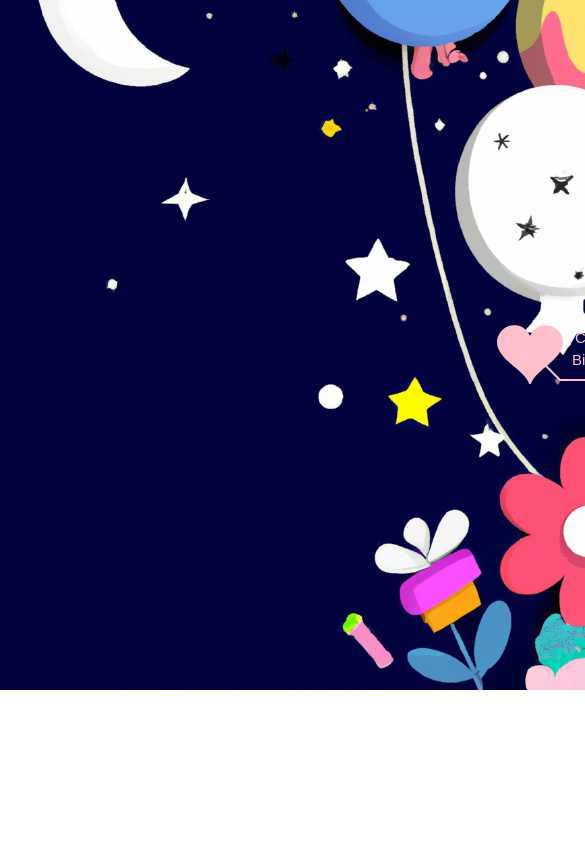
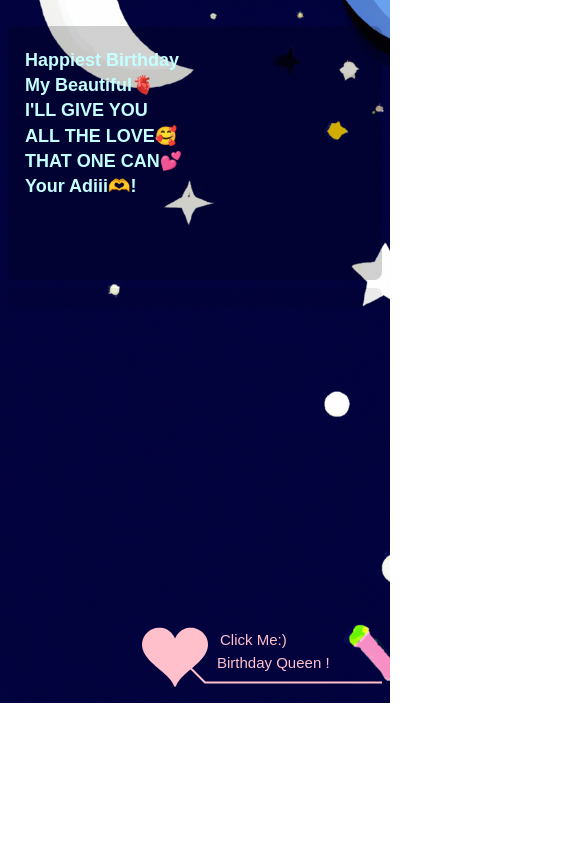
Before and after one commit to Adityaxenox/Birthday, a plain HTML site: page index.html in a window 390 px wide. Shown: the top 844 px of the page, 585 px wide, since content can reach past the window. Drawn offline with Linux system fonts and the light colour scheme.

Commit message:
Update default.css

```diff
--- a/file/default.css
+++ b/file/default.css
@@ -1,3 +1,8 @@
+/* default.css - responsive / mobile-friendly version
+   Replaces fixed 1100x680 layout with fluid, aspect-preserving layout.
+*/
+
+/* --- Base / Desktop (original styles, preserved) --- */
 body {
   margin: 0;
   padding: 0;
@@ -16,13 +21,23 @@ a {
 #main {
   width: 100%;
 }
+
+/* Legacy desktop wrapper kept as baseline */
+:root{
+  --desktop-width: 1100px;
+  --desktop-height: 680px;
+}
+
+/* Desktop / baseline styles (kept for large screens) */
 #wrap {
   position: relative;
   margin: 0 auto;
-  width: 1100px;
-  height: 680px;
+  width: var(--desktop-width);
+  height: var(--desktop-height);
   margin-top: 10px;
+  overflow: hidden;
 }
+
 #text {
   width: 272px;
   height: 560px;
@@ -58,8 +73,9 @@ a {
 }
 #canvas {
   margin: 0 auto;
-  width: 1100px;
-  height: 680px;
+  width: var(--desktop-width);
+  height: var(--desktop-height);
+  display: block;
 }
 #error {
   margin: 0 auto;
@@ -82,5 +98,154 @@ a {
   margin-top:450px;
   font-size: 25px;
   font-family: monospace;
+}
 
+/* --- RESPONSIVE ADDITIONS (mobile-first safety / conversions) --- */
+
+/* Make wrapper fluid while preserving the desktop aspect on wide screens */
+#wrap {
+  width: 100%;
+  max-width: var(--desktop-width);
+  aspect-ratio: 1100 / 680; /* keep original ratio by default */
+  height: auto;
+  box-sizing: border-box;
 }
+
+/* Make canvas scale to wrapper */
+#canvas {
+  width: 100%;
+  height: 100%;
+  max-width: var(--desktop-width);
+  box-sizing: border-box;
+  display: block;
+}
+
+/* Convert absolute pixel positions to percent-based positions relative to 1100x680 */
+#text {
+  position: absolute;
+  /* explicit percent values computed from original pixels (rounded) */
+  left: 17.0909%;   /* 188 / 1100 */
+  top: 11.7647%;    /* 80 / 680 */
+  width: 24.7273%;  /* 272 / 1100 */
+  height: 82.3529%; /* 560 / 680 */
+  font-size: clamp(14px, 1.6vw, 18px);
+  line-height: 1.25;
+  box-sizing: border-box;
+  padding: 0.4rem;
+  color: inherit;
+}
+
+/* message-box positioned proportionally */
+#message-box {
+  position: absolute;
+  left: 17.0909%;   /* same as #text left */
+  top: 66.1765%;    /* 450 / 680 */
+  width: 24.7273%;
+  font-size: clamp(16px, 2.8vw, 26px);
+  line-height: 1.2;
+  box-sizing: border-box;
+  word-wrap: break-word;
+  color: inherit;
+  background: transparent;
+}
+
+/* clock-box positioned proportionally */
+#clock-box {
+  position: absolute;
+  left: 5.4545%;    /* 60 / 1100 */
+  top: 80.8824%;    /* 550 / 680 */
+  font-size: clamp(18px, 2.4vw, 28px);
+}
+
+/* Make .space less aggressive on small screens */
+.space { margin-right: 4vw; }
+
+/* Images / SVGs inside wrapper should scale */
+#wrap img, #wrap svg {
+  max-width: 100%;
+  height: auto;
+  display: block;
+  object-fit: cover;
+}
+
+/* Accessibility: tappable elements */
+button, a, .hand {
+  min-height: 44px;
+  min-width: 44px;
+  touch-action: manipulation;
+}
+
+/* Mobile (portrait phones) */
+@media (max-width: 600px) {
+  /* Use portrait-friendly aspect ratio */
+  #wrap {
+    aspect-ratio: 9 / 16;
+    padding: 8px;
+  }
+
+  /* Stack text on top in normal flow (no absolute) */
+  #text {
+    position: relative;
+    left: 0;
+    top: 0;
+    width: 100%;
+    height: auto;
+    padding: 12px;
+    margin: 8px 0;
+    background: rgba(0,0,0,0.18); /* optional for readability */
+    border-radius: 8px;
+  }
+
+  /* message-box flows below text */
+  #message-box {
+    position: relative;
+    left: 0;
+    top: 0;
+    width: 100%;
+    margin-top: 6px;
+    padding: 10px;
+    font-size: 18px;
+    background: rgba(0,0,0,0.08);
+    border-radius: 6px;
+  }
+
+  /* make canvas smaller but keep visible */
+  #canvas {
+    min-height: 320px;
+    display: block;
+  }
+
+  /* Hide the heavy decorative items if needed */
+  #clock-box { position: relative; margin-top: 6px; left: 0; display: block; }
+  .space { margin-right: 40px; }
+
+  /* make .say text comfortable */
+  #code { margin-top: 10px; font-size: 18px; line-height: 1.4; display: block; }
+
+  /* avoid overflow on small screens */
+  body { overflow-x: hidden; }
+}
+
+/* Tablet and small laptops */
+@media (min-width: 601px) and (max-width: 1024px) {
+  #wrap { aspect-ratio: 4 / 3; padding: 12px; }
+  #text {
+    left: 12.7273%;   /* ~140 / 1100 */
+    top: 8.8235%;     /* ~60 / 680 */
+    width: 26%;
+    height: auto;
+    font-size: clamp(15px, 1.8vw, 20px);
+  }
+  #message-box { font-size: clamp(16px, 2.6vw, 22px); }
+  #canvas { min-height: 480px; }
+}
+
+/* Large screens: preserve legacy pixel-perfect look if desired */
+@media (min-width: 1200px) {
+  #wrap { width: 1100px; aspect-ratio: 1100 / 680; }
+  #text { position: absolute; } /* revert to absolute for desktop */
+  #canvas { width: 1100px; height: 680px; }
+}
+
+/* small helpers */
+#wrap, #canvas, #text, #message-box { -webkit-user-select: none; -ms-user-select: none; user-select: none; -webkit-tap-highlight-color: transparent; }
```
